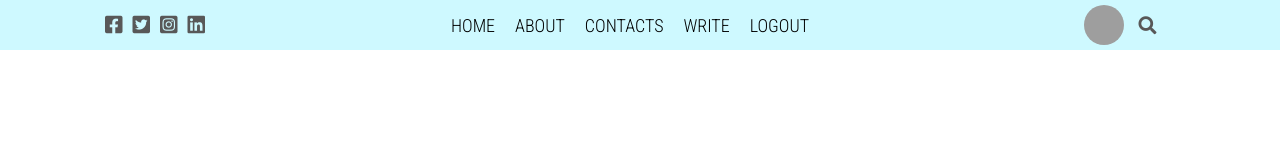
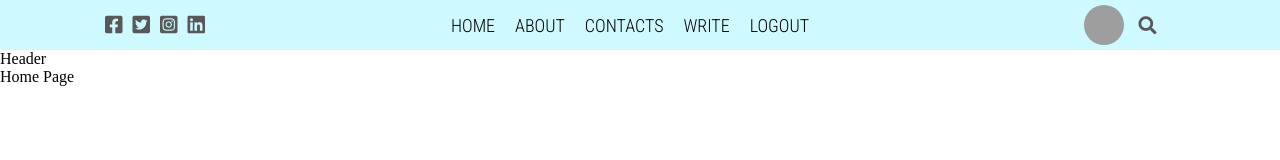
Before and after one commit to gokulskannan1993/blog_app_with_react_nodejs, a React (Create React App) app: page / in a window 1280 px wide. Shown: the top 160 px of the page. Built offline with nearby package versions, Linux system fonts and the light colour scheme; grey boxes are pictures that could not be loaded.

Commit message:
pages folder and homepage created

```diff
--- a/src/App.js
+++ b/src/App.js
@@ -1,9 +1,11 @@
 import NavBar from "./navbar/NavBar";
+import Home from "./pages/home/Home";
 
 function App() {
   return (
     <div className="App">
       <NavBar></NavBar>
+      <Home></Home>
     </div>
   );
 }
--- a/src/header/Header.jsx
+++ b/src/header/Header.jsx
@@ -0,0 +1,7 @@
+import "./header.css";
+
+import React from "react";
+
+export default function Header() {
+  return <div className="header">Header</div>;
+}
--- /dev/null
+++ b/src/pages/home/Home.jsx
@@ -0,0 +1,12 @@
+import React from 'react'
+import Header from '../../header/Header'
+import "./home.css"
+
+export default function Home() {
+    return (
+        <div className="home">
+            <Header></Header>
+            Home Page
+        </div>
+    )
+}
```
Also changed, not shown: src/pages/home/home.css (added).
